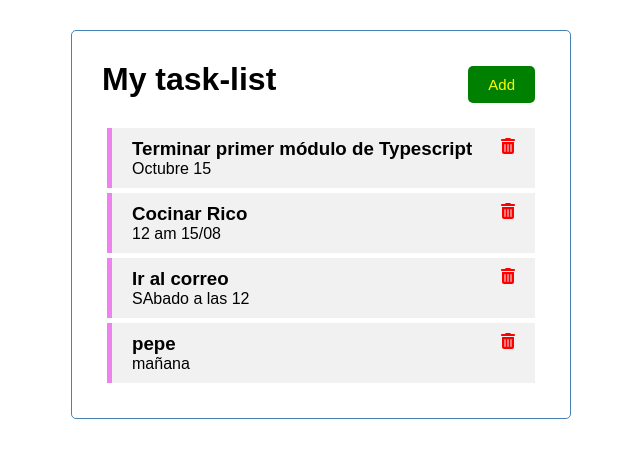
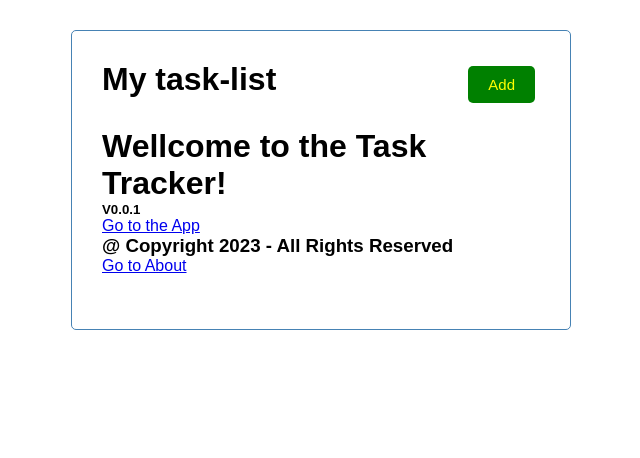
Before and after one commit to m32795434/Angular, an Angular app in the folder task-list/: page / in a window 1280 px wide. Shown: the top 458 px of the page, without its empty margins (319-959 px from the left). Built offline with nearby package versions, Linux system fonts and the light colour scheme; data requests are answered from the project's data file.

Commit message:
router module ok

```diff
--- /dev/null
+++ b/task-list/src/app/app-routing.module.ts
@@ -0,0 +1,15 @@
+import { NgModule } from '@angular/core';
+import { RouterModule, Routes } from '@angular/router';
+import { AboutComponent } from './components/about.component';
+import { TasksComponent } from './components/tasks/tasks.component';
+
+const appRoutes: Routes = [
+  { path: '', component: AboutComponent }, {
+    path: 'taskComp', component: TasksComponent
+  }]
+
+@NgModule({
+  imports: [RouterModule.forRoot(appRoutes)],
+  exports: [RouterModule]
+})
+export class AppRoutingModule { }
--- a/task-list/src/app/app.component.html
+++ b/task-list/src/app/app.component.html
@@ -1,4 +1,5 @@
 <div class="container">
   <app-header></app-header>
-  <app-tasks></app-tasks>
+  <router-outlet></router-outlet>
+  <app-footer></app-footer>
 </div>
--- a/task-list/src/app/app.module.ts
+++ b/task-list/src/app/app.module.ts
@@ -10,6 +10,9 @@ import { ButtonComponent } from './components/button/button.component';
 import { TasksComponent } from './components/tasks/tasks.component';
 import { TaskListItemComponent } from './components/tasks/task-list-item.component';
 import { AddTaskComponent } from './components/add-task/add-task.component';
+import { AboutComponent } from './components/about.component';
+import { FooterComponent } from './components/footer/footer.component';
+import { AppRoutingModule } from './app-routing.module';
 
 @NgModule({
   declarations: [
@@ -18,12 +21,14 @@ import { AddTaskComponent } from './components/add-task/add-task.component';
     ButtonComponent,
     TasksComponent,
     TaskListItemComponent,
-    AddTaskComponent
+    AddTaskComponent,
+    AboutComponent,
+    FooterComponent
   ],
   imports: [
     BrowserModule,
     FontAwesomeModule,
-    HttpClientModule, FormsModule
+    HttpClientModule, FormsModule, AppRoutingModule
   ],
   providers: [],
   bootstrap: [AppComponent]
--- /dev/null
+++ b/task-list/src/app/components/about.component.html
@@ -0,0 +1,3 @@
+<h1> Wellcome to the Task Tracker!</h1>
+<h5>V0.0.1</h5>
+<a routerLink="/taskComp">Go to the App</a>
--- /dev/null
+++ b/task-list/src/app/components/footer/footer.component.html
@@ -0,0 +1,4 @@
+<footer>
+    <h3>@ Copyright 2023 - All Rights Reserved</h3>
+    <a routerLink="/">Go to About</a>
+</footer>
--- a/task-list/src/app/components/header/header.component.html
+++ b/task-list/src/app/components/header/header.component.html
@@ -4,3 +4,4 @@
     <app-button [color]="showAddTask? 'red':'green'" text="{{showAddTask? 'Close':'Add'}}"></app-button>
 </header>
 <!-- (btnClick)="toggleAddTask()" -->
+<!-- *ngIf="hasHeaderRoute('/taskComp')" -->
```
Also changed, not shown: task-list/src/app/components/about.component.ts (added, +10 -0 lines), task-list/src/app/components/footer/footer.component.ts (added, +10 -0 lines), task-list/src/app/components/header/header.component.ts (+7 -1 lines), task-list/src/app/components/about.component.css (added), task-list/src/app/components/footer/footer.component.css (added).
